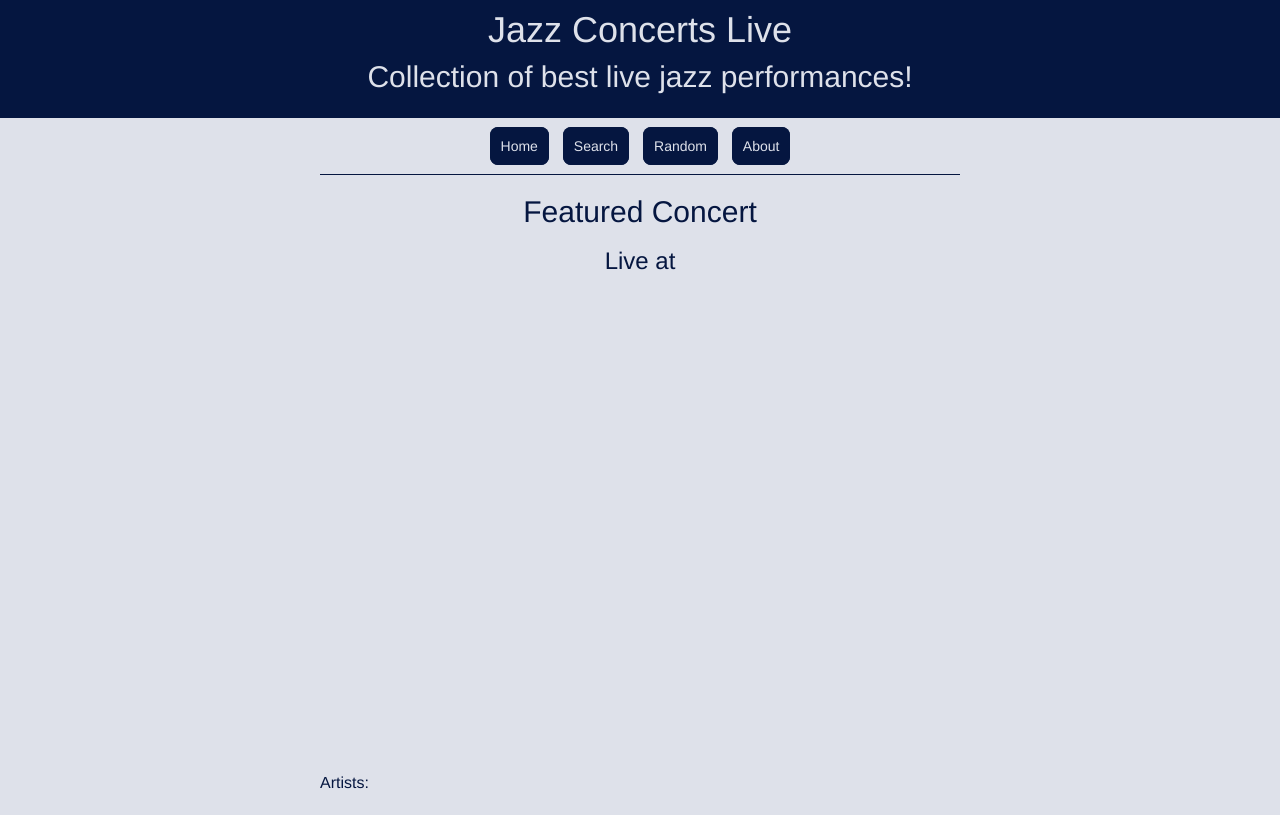
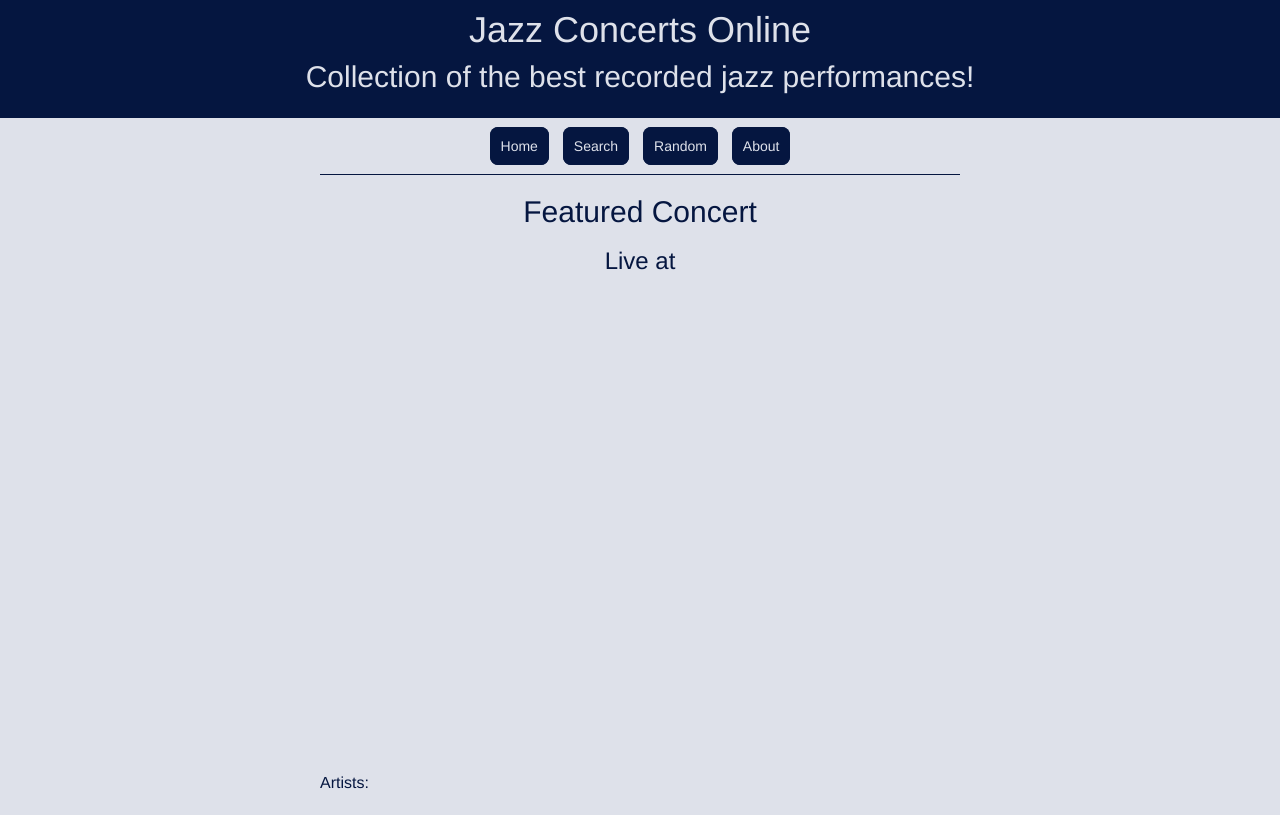
Before and after one commit to giladoved/Jazz-Concerts-Online-Frontend, a website: page index.html in a window 1280 px wide. Shown: the top 815 px of the page. Drawn offline with nearby package versions, Linux system fonts and the light colour scheme; some packages are replaced by stand-ins of ours; files that its build step writes are made by us from their sources; no server answers; a script that the page names is missing.

Commit message:
changes website header

```diff
--- a/index.html
+++ b/index.html
@@ -1,7 +1,7 @@
 <!DOCTYPE html>
 <html>
 <head>
-	<title>Jazz Concerts Live</title>
+	<title>Jazz Concerts Online</title>
 
 	<meta charset="utf-8">
 
@@ -19,8 +19,8 @@
 </head>
 <body ng-app="App">
 	<header>
-		<h1>Jazz Concerts Live</h1>
-		<h2>Collection of best live jazz performances!</h2>
+		<h1>Jazz Concerts Online</h1>
+		<h2>Collection of the best recorded jazz performances!</h2>
 	</header>
 	<nav>
 		<ul>
--- a/src/less/main.less
+++ b/src/less/main.less
@@ -72,6 +72,7 @@
 		h5 {
 			text-align: left;
 			margin-left: 10px;
+			line-height: 1.4em;
 		}
 	}
 
```
